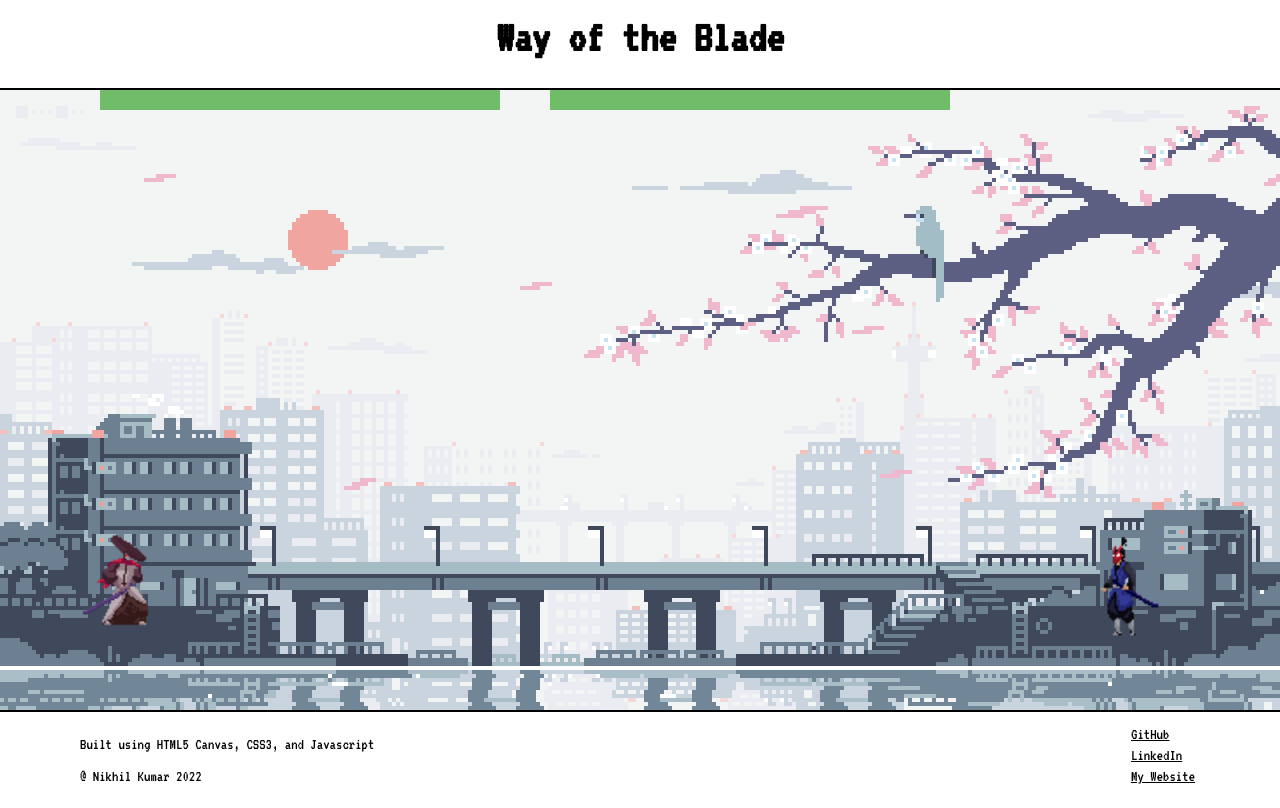
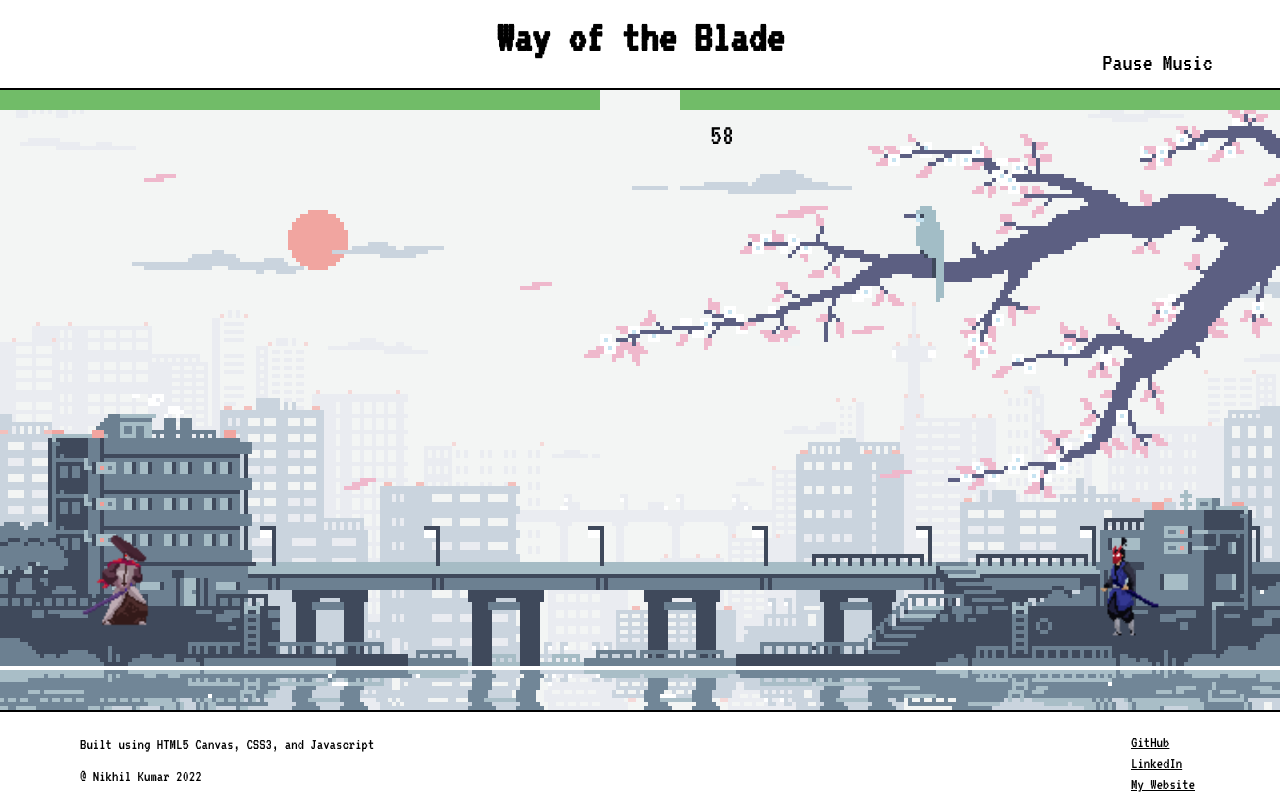
Before and after one commit to nikumar1206/Way-of-The-Blade, a website built with webpack: page index.html in a window 1280 px wide. Both pictures are taken after a click on the button "Play!". Built offline with nearby package versions, Linux system fonts and the light colour scheme.

Commit message:
added timer

```diff
--- a/index.html
+++ b/index.html
@@ -13,6 +13,7 @@
     <h1>Way of the Blade</h1>
     <div id="body-container">
         <img id = "background_img" src="assets/lightwavejapan.gif" width="1280" height="620">
+        <button type="button" id="audio_button">Pause Music</button>
 
         <div id="game-container">
 
--- a/src/index.js
+++ b/src/index.js
@@ -17,9 +17,12 @@ window.addEventListener("DOMContentLoaded", () => {
 
   for (let i = 0; i < buttons.length; i++) {
     buttons[i].onclick = () => {
+      audio.currentTime = 25;
       audio.play();
       let game = new Game();
       new GameView(ctx, game).start();
     };
   }
+
+  let aud_but = document.getElementById("audio_button");
 });
--- a/src/index.scss
+++ b/src/index.scss
@@ -27,6 +27,14 @@ canvas {
 // splash {
 
 // }
+#audio_button {
+    position: absolute;
+    top: 6%;
+    right: 4.8%;
+}
+#audio_button:hover {
+    color: pink;
+}
 .splash {
     position: absolute;
     top: 55%;
@@ -63,7 +71,7 @@ button {
     font-size: 25px;
 
 }
-button:hover {
+.game-button:hover {
     background-color: pink;
     transform: scale(1.5);
 }
@@ -81,10 +89,10 @@ button:hover {
 
 
 #timer {
-    align-content: center;
-    width: 1024px;
-    height: 576px;
-    position: absolute
+    z-index: 4;
+    position: absolute;
+    font-size: 30px;
+    margin-left: 710px;
 }
 
 
--- a/src/scripts/game.js
+++ b/src/scripts/game.js
@@ -142,8 +142,8 @@ export class Game {
       }
     );
     // window.gamePlayer1 = this.gamePlayer1;
-    this.healthbar1 = new HealthBar([100, 0], this.gamePlayer1, "#71BC68");
-    this.healthbar2 = new HealthBar([550, 0], this.gamePlayer2, "#71BC68");
+    this.healthbar1 = new HealthBar([0, 0], this.gamePlayer1, "red");
+    this.healthbar2 = new HealthBar([1280, 0], this.gamePlayer2, "blue");
     this.timer = 60;
     this.running = true;
     this.decrementTimer();
@@ -158,6 +158,7 @@ export class Game {
   // }
   bindEventListeners() {
     window.addEventListener("keydown", (e) => {
+      console.log(e);
       let char = e.key;
       if (char in KEYS) {
         KEYS[char].pressed = true;
@@ -196,7 +197,7 @@ export class Game {
       }
 
       // allow fight
-      if (char === "e") {
+      if (char === "e" && e.shiftKey === false) {
         this.gamePlayer1.attack(this.gamePlayer2);
       }
       if (char === "Enter") {
@@ -312,7 +313,7 @@ export class Game {
       }
     }
     if (KEYS.e.pressed) {
-      this.gamePlayer1.attack(this.gamePlayer2);
+      //   this.gamePlayer1.attack(this.gamePlayer2);
       if (
         this.gamePlayer1.facing == "right" &&
         this.gamePlayer1.image != this.gamePlayer1.sprites.attack1right.image
@@ -449,7 +450,7 @@ export class Game {
     }
 
     if (KEYS.Enter.pressed) {
-      this.gamePlayer2.attack(this.gamePlayer1);
+      //   this.gamePlayer2.attack(this.gamePlayer1);
       if (
         this.gamePlayer2.image != this.gamePlayer2.sprites.attack1right.image &&
         this.gamePlayer2.facing === "right"
@@ -493,6 +494,7 @@ export class Game {
       //   ctx.fillStyle = "lightblue";
       ctx.clearRect(0, 0, 1280, 620); //re-renders background
 
+      this.displayTimer();
       this.gamePlayer1.update(ctx);
       this.gamePlayer2.update(ctx); //allows movement for players
 
@@ -546,4 +548,15 @@ export class Game {
       this.timer -= 1;
     }, 1000);
   }
+
+  displayTimer() {
+    if (document.getElementById("timer")) {
+      document.body.removeChild(document.getElementById("timer"));
+    }
+    let timer = document.createElement("p");
+    timer.id = "timer";
+    console.log(timer);
+    timer.innerText = this.timer;
+    document.body.appendChild(timer);
+  }
 }
--- a/src/scripts/gameview.js
+++ b/src/scripts/gameview.js
@@ -10,6 +10,7 @@ export class GameView {
     this.cleanupStart();
     this.cleanupEnd();
     this.game.bindEventListeners();
+    this.game.displayTimer();
     this.game.animate(this.ctx);
   }
 
@@ -22,8 +23,4 @@ export class GameView {
     let endDiv = document.getElementById("end-screen");
     endDiv.style.display = "none";
   }
-
-  restart() {
-    this.cleanupEnd();
-  }
 }
--- a/src/scripts/healthbar.js
+++ b/src/scripts/healthbar.js
@@ -1,25 +1,27 @@
-
 export class HealthBar {
   constructor(pos, player, color) {
-        this.posX = pos[0]
-        this.posY = pos[1]
-        this.player = player
-        this.maxWidth = 400
-        this.maxHeight = 20
-        this.color = color
-
+    this.posX = pos[0];
+    this.posY = pos[1];
+    this.player = player;
+    this.maxWidth = 600;
+    this.maxHeight = 20;
+    this.color = color;
   }
   colorChange() {
-        return this.player.health < 25 ? this.color = "#B22B27" : this.color
+    return this.player.health < 25 ? (this.color = "#B22B27") : "#71BC68";
   }
 
   update(ctx) {
     if (this.player.changePHB) {
-            this.player.health -= 1
-            this.player.changePHB -= 1
+      this.player.health -= 1;
+      this.player.changePHB -= 1;
     }
-        let healthBarwidth = (this.player.health/100) * this.maxWidth
-        ctx.fillStyle = this.colorChange()
-        ctx.fillRect(this.posX, this.posY, healthBarwidth, this.maxHeight, 5)
+    let healthBarwidth = (this.player.health / 100) * this.maxWidth;
+    ctx.fillStyle = this.colorChange();
+    if (this.color === "red") {
+      ctx.fillRect(this.posX, this.posY, healthBarwidth, this.maxHeight, 5);
+    } else {
+      ctx.fillRect(this.posX, this.posY, -healthBarwidth, this.maxHeight, 5);
     }
   }
+}
--- a/src/styles/nav.css
+++ b/src/styles/nav.css
@@ -1,6 +1,6 @@
 #navbar {
     position: absolute;
-    bottom: 0vh;
+    bottom: -1vh;
     right: 10vh;
 }
 
```
Also changed, not shown: dist/main.css, dist/main.js. Lines whose indentation alone changed are shown as unchanged.
